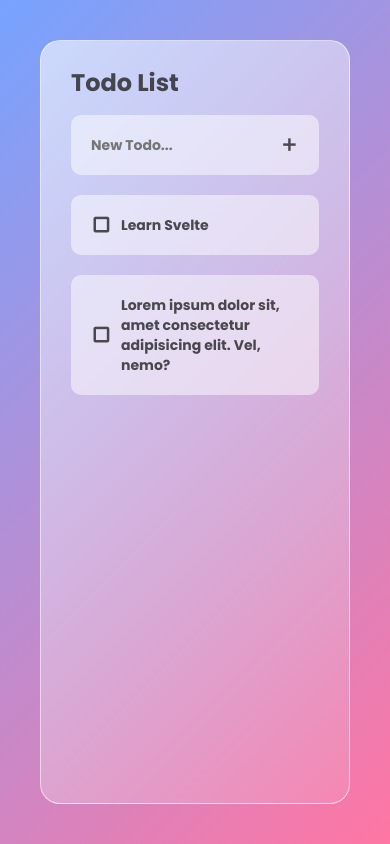
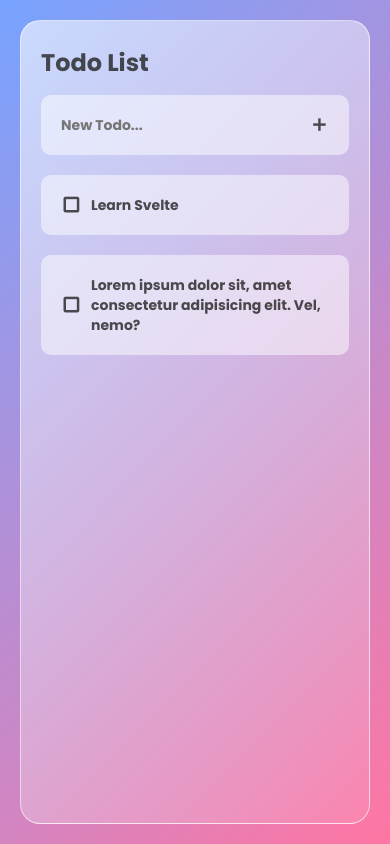
Before and after one commit to BayuDC/todolist, a Svelte app: page / in a window 390 px wide. Built offline with nearby package versions, Linux system fonts and the light colour scheme.

Commit message:
Make it responsive

```diff
--- a/src/App.svelte
+++ b/src/App.svelte
@@ -15,10 +15,15 @@
 
 <style lang="scss">
     @import './styles/variable';
+    @import './styles/mixin';
 
     main {
         background: linear-gradient(135deg, rgba($blue, 0.8), rgba($pink, 0.8));
         padding: 40px;
         box-sizing: border-box;
+
+        @include on-mobile {
+            padding: 20px;
+        }
     }
 </style>
--- a/src/components/TodoItem.svelte
+++ b/src/components/TodoItem.svelte
@@ -15,6 +15,8 @@
 </Card>
 
 <style lang="scss">
+    @import '../styles/variable';
+
     div {
         display: flex;
         align-items: center;
@@ -25,6 +27,7 @@
             &.checked {
                 text-decoration: line-through;
                 text-decoration-thickness: 2px;
+                text-decoration-color: $black;
             }
         }
     }
--- a/src/components/TodoList.svelte
+++ b/src/components/TodoList.svelte
@@ -8,6 +8,8 @@
 </div>
 
 <style lang="scss">
+    @import '../styles/mixin';
+
     div {
         margin-top: 20px;
         overflow-y: scroll;
@@ -19,5 +21,9 @@
         &::-webkit-scrollbar {
             display: none;
         }
+
+        @include on-mobile {
+            height: calc(100vh - 226px);
+        }
     }
 </style>
--- a/src/components/Wrapper.svelte
+++ b/src/components/Wrapper.svelte
@@ -3,6 +3,8 @@
 </div>
 
 <style lang="scss">
+    @import '../styles/mixin';
+
     div {
         margin: auto;
         padding: 30px;
@@ -12,5 +14,9 @@
         border: 1px solid rgba(#fff, 0.6);
         box-sizing: border-box;
         background: linear-gradient(135deg, rgba(#fff, 0.6), rgba(#fff, 0.1));
+
+        @include on-mobile {
+            padding: 30px 20px;
+        }
     }
 </style>
--- a/src/styles/_mixin.scss
+++ b/src/styles/_mixin.scss
@@ -4,3 +4,13 @@
     font-size: 14px;
     color: $black;
 }
+@mixin on-tablet {
+    @media screen and (max-width: 768px) {
+        @content;
+    }
+}
+@mixin on-mobile {
+    @media screen and (max-width: 600px) {
+        @content;
+    }
+}
```
